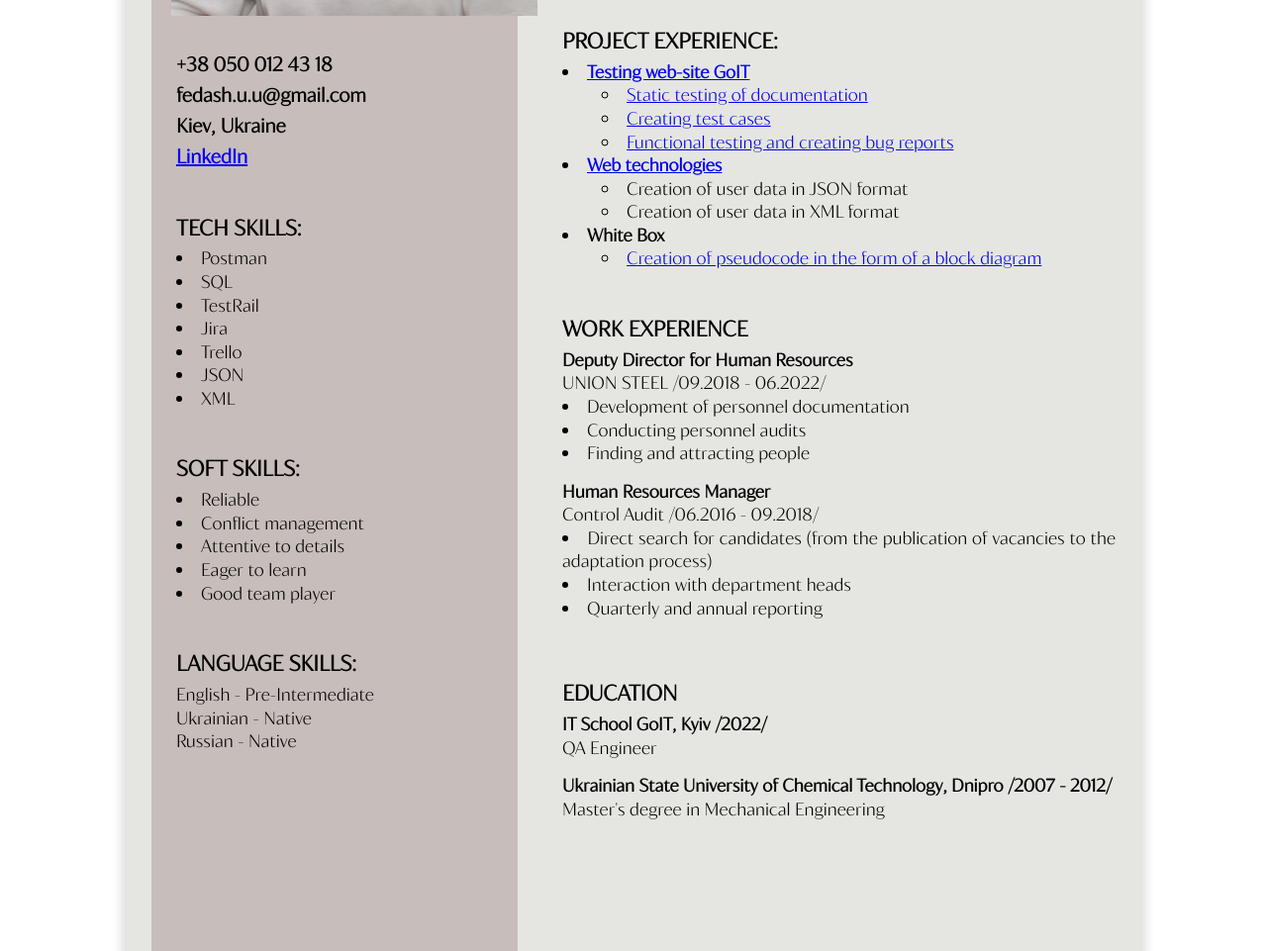
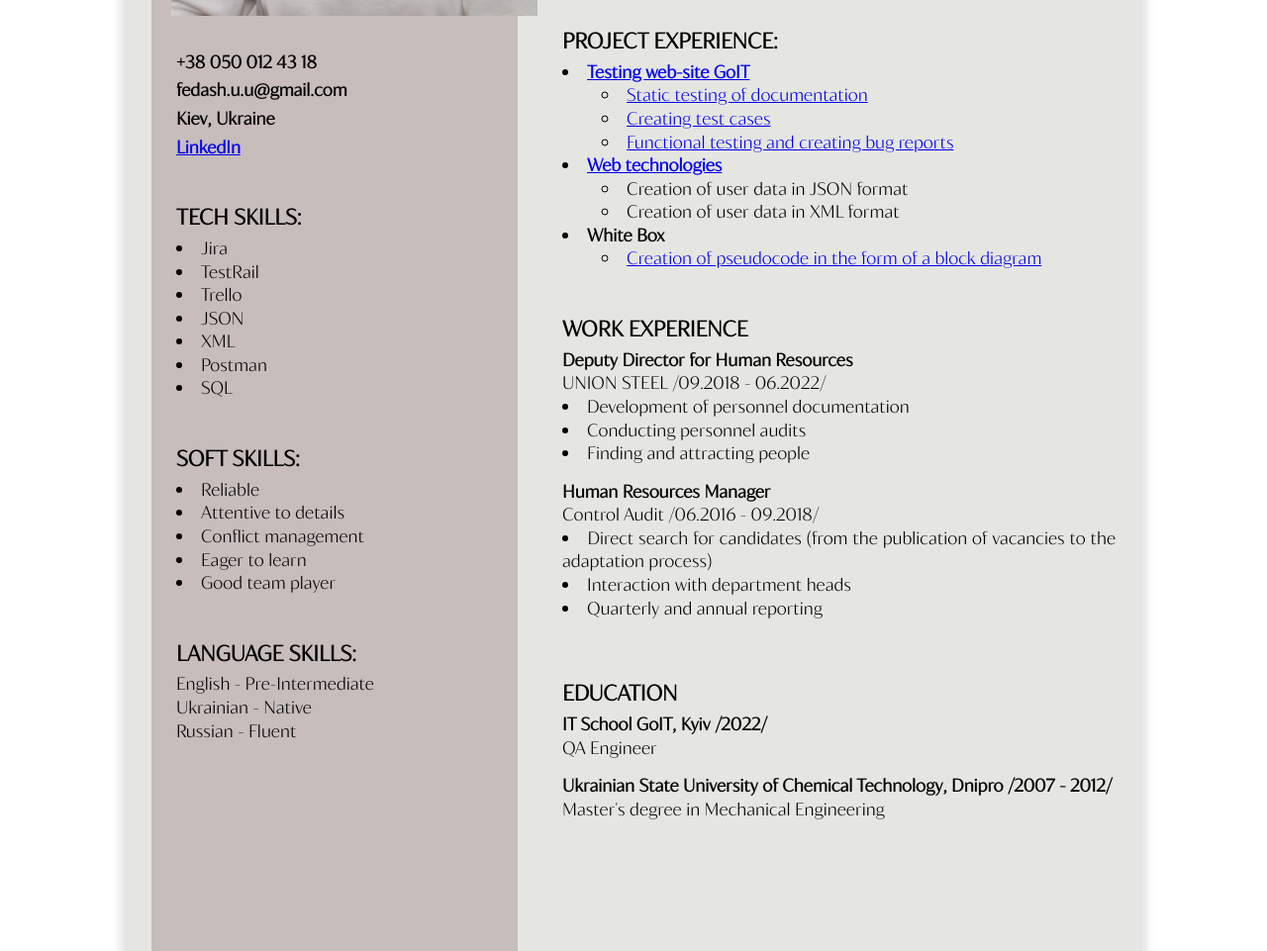
Before and after one commit to DenisFedash/cv-yulia-hr, a plain HTML site: page index.html in a window 1280 px wide. Shown: the part 432-1393 px from the top of the page at 99% size. Drawn offline with Linux system fonts and the light colour scheme.

Commit message:
fix bugs

```diff
--- a/css/style.css
+++ b/css/style.css
@@ -26,7 +26,6 @@ p {
 body {
     width: 1024px;
     height: auto;
-    /* padding: 30px; */
     margin-left: auto;
     margin-right: auto;
 }
@@ -79,7 +78,7 @@ body {
 
 .contact-list {
     font-family: 'Blacker Sans Text';
-    font-size: 20px;
+    font-size: 18px;
     font-weight: bold;
     line-height: 1.31;
 }
@@ -147,9 +146,7 @@ body {
 .work-text {
     font-family: 'Blacker Sans Text';
     font-size: 18px;
-
     line-height: 1.31;
-    color: var(--color-text);
 }
 
 .name-project {
--- a/index.html
+++ b/index.html
@@ -36,21 +36,21 @@
           <div class="mini-container">
             <h2 class="main_title">Tech Skills:</h2>
             <ul class="main_text list">
-              <li class="main_text-item list soft">Postman</li>
-              <li class="main_text-item list soft">SQL</li>
+              <li class="main_text-item list soft">Jira</li>
               <li class="main_text-item list soft">TestRail</li>
-              <li class="main_text-item list soft">Jira</li>
               <li class="main_text-item list soft">Trello</li>
               <li class="main_text-item list soft">JSON</li>
               <li class="main_text-item list soft">XML</li>
+              <li class="main_text-item list soft">Postman</li>
+              <li class="main_text-item list soft">SQL</li>
             </ul>
           </div>
           <div class="mini-container">
             <h2 class="main_title">Soft skills:</h2>
             <ul class="main_text list">
               <li class="main_tex-item list soft">Reliable</li>
+              <li class="main_tex-item list soft">Attentive to details</li>
               <li class="main_tex-item list soft">Conflict management</li>
-              <li class="main_tex-item list soft">Attentive to details</li>
               <li class="main_tex-item list soft">Eager to learn</li>
               <li class="main_tex-item list soft">Good team player</li>
             </ul>
@@ -60,7 +60,7 @@
             <ul class="main_text list">
               <li class="main_tex-item list">English - Pre-Intermediate</li>
               <li class="main_tex-item list">Ukrainian - Native</li>
-              <li class="main_tex-item list">Russian - Native</li>
+              <li class="main_tex-item list">Russian - Fluent</li>
             </ul>
           </div>
         </div>
```
